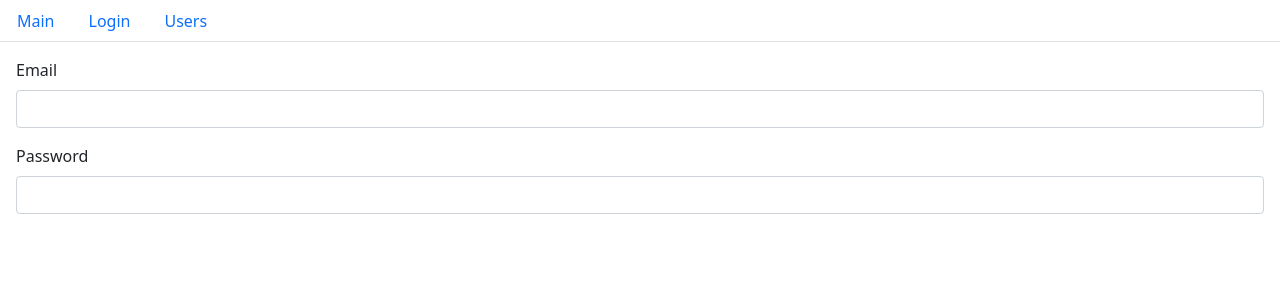
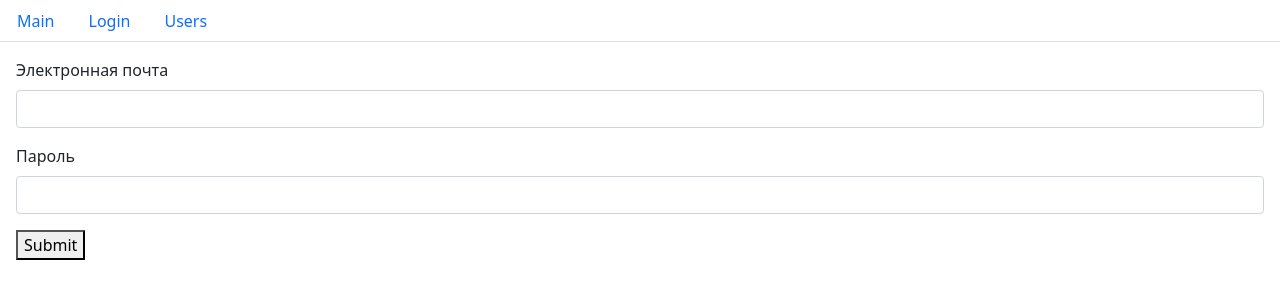
Before and after one commit to ine-nk/fs1, a React (Create React App) app: page /login in a window 1280 px wide. Shown: the top 300 px of the page. Built offline with nearby package versions, Linux system fonts and the light colour scheme.

Commit message:
after  5 - sendind forms

```diff
--- /dev/null
+++ b/src/component/textField.jsx
@@ -0,0 +1,29 @@
+import React from 'react'
+import PropTypes from 'prop-types'
+
+const TextField = ({ label, type, name, value, onChange }) => {
+  return (<div className='mb-3'>
+    <label className="form-label" htmlFor={ name }>{ label }</label>
+    <input className="form-control"
+      type={ type }
+      id={ name }
+      name={ name }
+      value={ value }
+      onChange={ onChange } /></div>
+  )
+}
+
+TextField.defaultProps = {
+  type: 'text'
+}
+
+TextField.propTypes = {
+  label: PropTypes.string,
+  type: PropTypes.string,
+  name: PropTypes.string,
+  value: PropTypes.string,
+  onChange: PropTypes.func
+}
+export default TextField
+
+// <div className='mb-3'>
--- a/src/layouts/login.jsx
+++ b/src/layouts/login.jsx
@@ -1,29 +1,34 @@
 import React, { useState } from 'react'
+import TextField from '../component/textField'
 
 const Login = () => {
-  const [email, setEmail] = useState('')
+  const [data, setData] = useState({ email: '', password: '' })
 
-  const handleChange = (e) => {
-    setEmail(e.target.value)
-    console.log(e.target.name)
+  const handleChange = ({ target }) => {
+    setData((prevState) => ({ ...prevState, [target.name]: target.value }))
   }
-  return <form className='m-3' action="">
-    <div className='mb-3'>
-      <label className="form-label" htmlFor="email">Email</label>
-      <input className="form-control" type="text"
-        id='email'
-        name='email'
-        value={ email }
-        onChange={ handleChange } /></div>
-    <div className='mb-3'>
-      <label className="form-label"
-        htmlFor="password" >Password</label>
-      <input className="form-control"
-        type="password"
-        name='password'
-        id='passsword'
-        onChange={ handleChange } /></div>
+
+  const handleSubmit = (e) => {
+    e.preventDefault()
+    console.log('data', data)
+  }
+
+  return (<form className='m-3' onSubmit={ handleSubmit }>
+    <TextField
+      label='Электронная почта'
+      name='email'
+      value={ data.email }
+      onChange={ handleChange } />
+    <TextField
+      label='Пароль'
+      type='password'
+      name='password'
+      value={ data.password }
+      onChange={ handleChange }
+    />
+    <button type='submit'>Submit</button>
   </form>
+  )
 }
 
 export default Login
```
Also changed, not shown: 1 other file (tests, documents, lock files or other folders).
